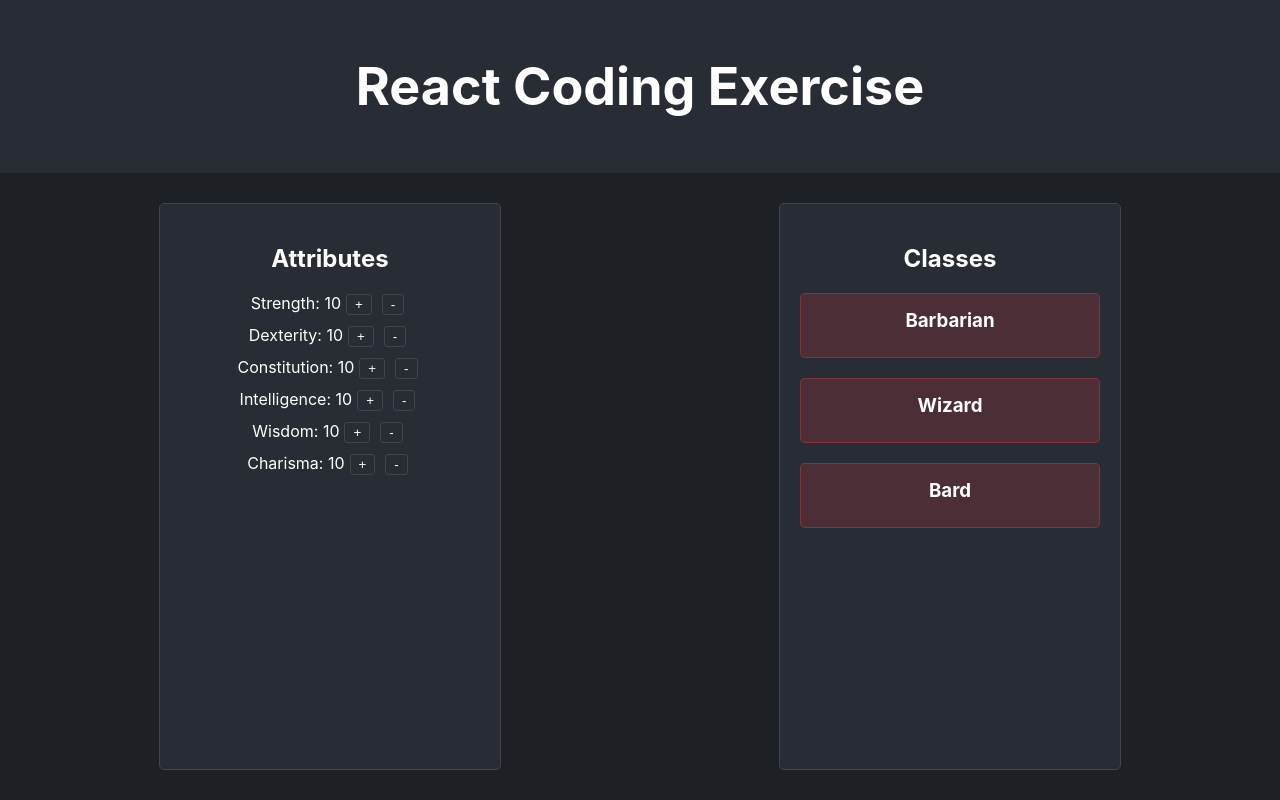
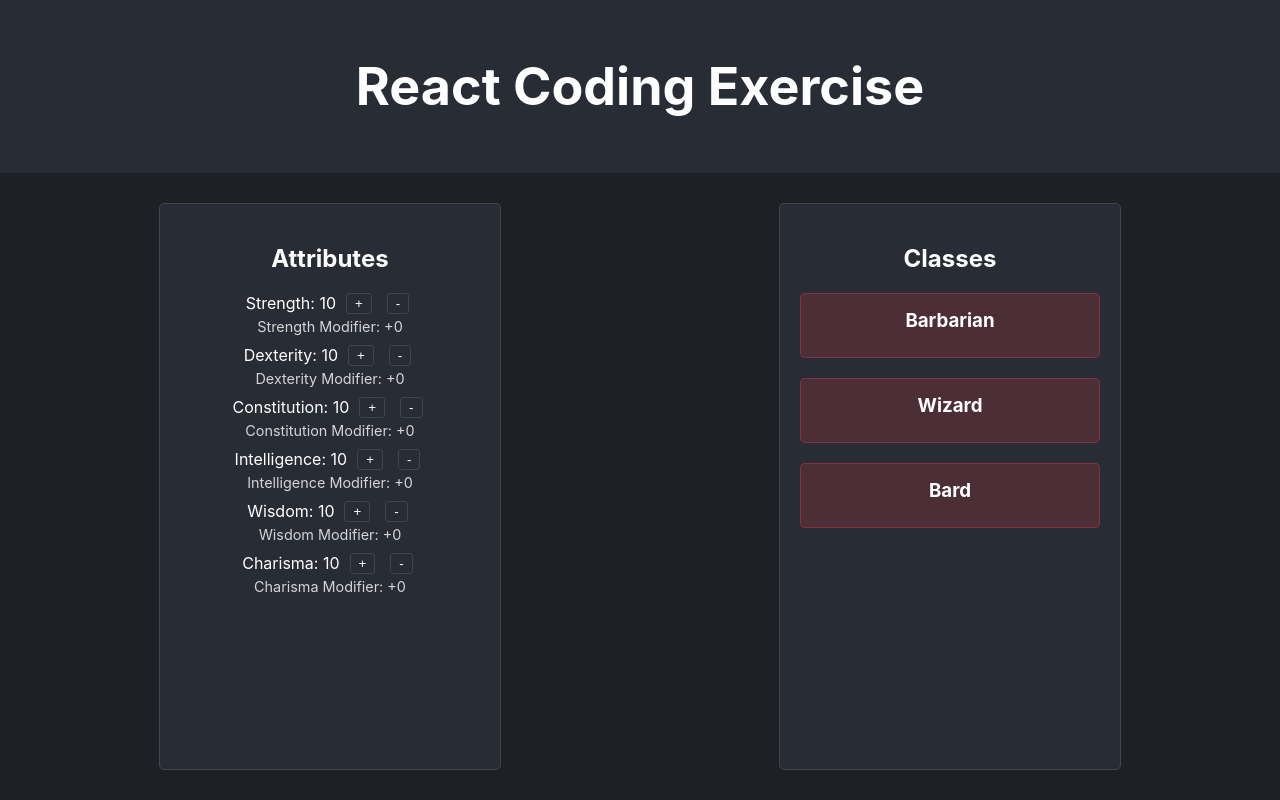
Before and after one commit to Lohit9/recruiting-webapp-character, a React (Create React App) app: page / in a window 1280 px wide. Built offline with nearby package versions, Linux system fonts and the light colour scheme.

Commit message:
Implement requirement 4, update tests and styles

```diff
--- a/src/App.css
+++ b/src/App.css
@@ -91,6 +91,25 @@
   font-size: 0.9em;
 }
 
+.attribute-row {
+  display: flex;
+  flex-direction: column;
+  align-items: center;
+  margin: 15px 0;
+}
+
+.attribute-value {
+  display: flex;
+  align-items: center;
+  gap: 5px;
+}
+
+.modifier {
+  font-size: 0.9em;
+  opacity: 0.8;
+  margin-top: 4px;
+}
+
 button {
   margin: 0 5px;
   padding: 2px 8px;
--- a/src/App.tsx
+++ b/src/App.tsx
@@ -13,6 +13,10 @@ function App() {
   });
 
   const [selectedClass, setSelectedClass] = useState<Class | null>(null);
+
+  const calculateModifier = (attributeValue: number): number => {
+    return Math.floor((attributeValue - 10) / 2);
+  };
 
   const handleIncrement = (attr: string) => {
     setAttributes(prev => ({
@@ -48,10 +52,15 @@ function App() {
         <div className="attributes-container">
           <h2>Attributes</h2>
           {ATTRIBUTE_LIST.map(attr => (
-            <div key={attr} style={{margin: '10px 0'}}>
-              {attr}: {attributes[attr]}
-              <button style={{marginLeft: '5px'}} onClick={() => handleIncrement(attr)}>+</button>
-              <button onClick={() => handleDecrement(attr)}>-</button>
+            <div key={attr} className="attribute-row" style={{margin: '10px 0'}}>
+              <div className="attribute-value">
+                {attr}: {attributes[attr]}
+                <button style={{marginLeft: '5px'}} onClick={() => handleIncrement(attr)}>+</button>
+                <button onClick={() => handleDecrement(attr)}>-</button>
+              </div>
+              <div className="modifier">
+                {attr} Modifier: {calculateModifier(attributes[attr]) >= 0 ? '+' : ''}{calculateModifier(attributes[attr])}
+              </div>
             </div>
           ))}
         </div>
```
Also changed, not shown: 1 other file (tests, documents, lock files or other folders).
